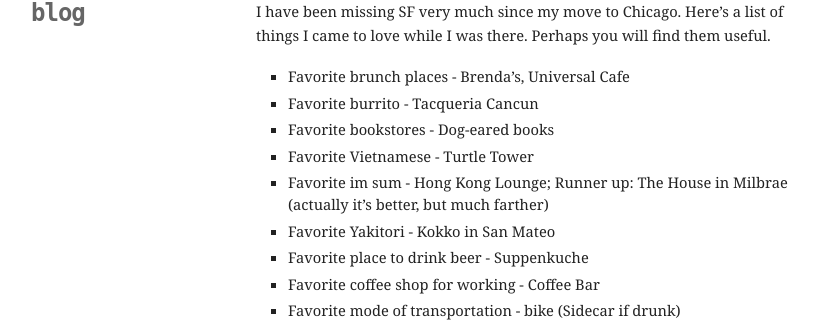
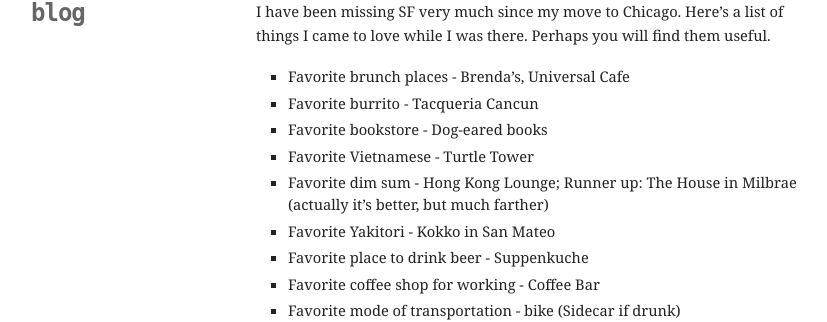
Before and after one commit to mbwong/mbwong.github.com, a Jekyll site: the page built from _posts/2013-06-09-bucket-list-san-francisco.md, in a window 1280 px wide. Shown: the part 109-431 px from the top of the page, without its empty margins (94-921 px from the left). Built offline with Jekyll 4.4.1, drawn with Linux system fonts in a browser that asks for light colours.

Commit message:
Update 2013-06-09-bucket-list-san-francisco.md

```diff
--- a/_posts/2013-06-09-bucket-list-san-francisco.md
+++ b/_posts/2013-06-09-bucket-list-san-francisco.md
@@ -10,9 +10,9 @@
 
 * Favorite brunch places - Brenda's, Universal Cafe
 * Favorite burrito - Tacqueria Cancun
-* Favorite bookstores - Dog-eared books
+* Favorite bookstore - Dog-eared books
 * Favorite Vietnamese - Turtle Tower
-* Favorite im sum - Hong Kong Lounge; Runner up: The House in Milbrae (actually it's better, but much farther)
+* Favorite dim sum - Hong Kong Lounge; Runner up: The House in Milbrae (actually it's better, but much farther)
 * Favorite Yakitori - Kokko in San Mateo
 * Favorite place to drink beer - Suppenkuche
 * Favorite coffee shop for working - Coffee Bar
```
